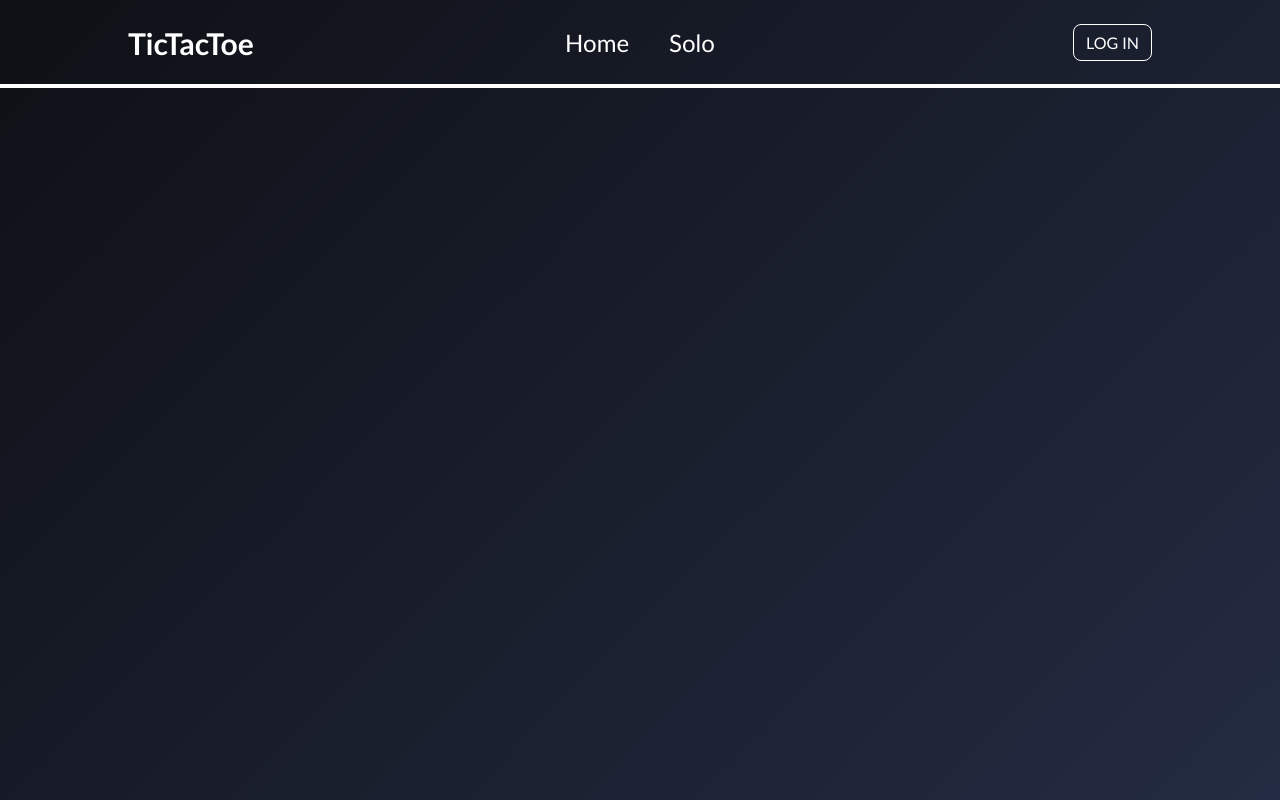
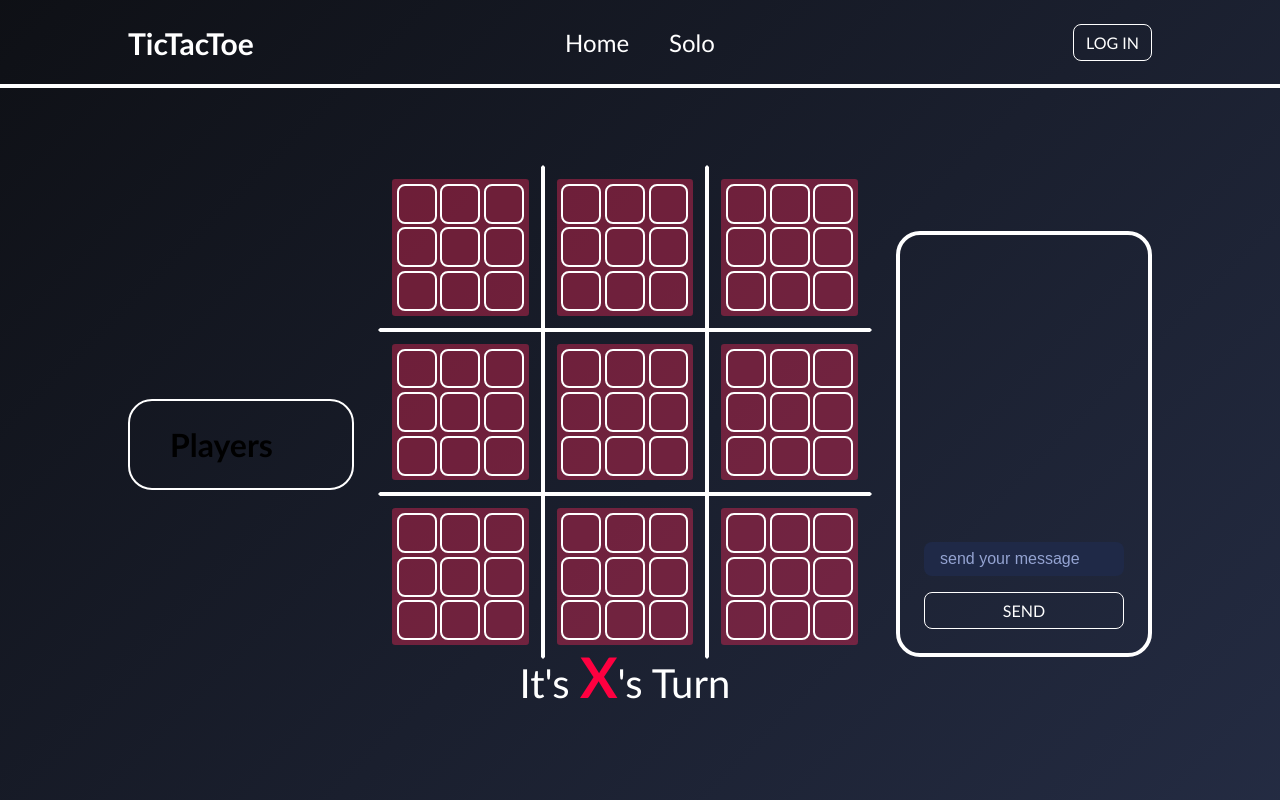
Before and after one commit to balkozavr/ticTacToe, a React (Vite) app: page /online in a window 1280 px wide. Built offline with nearby package versions, Linux system fonts and the light colour scheme.

Commit message:
Additional UI improvements

```diff
--- a/src/App.jsx
+++ b/src/App.jsx
@@ -6,6 +6,7 @@ import { Auth } from "./pages/Auth";
 import { Header } from "./components/Header/Header";
 import { RoomsPage } from "./pages/RoomsPage";
 import { HostPage } from "./pages/HostPage";
+import { OnlineGamePage } from "./pages/OnlineGamePage";
 
 export const App = () => {
   return (
@@ -19,6 +20,7 @@ export const App = () => {
             <Route path="/solo" element={<SoloGamePage />} />
             <Route path="/rooms" element={<RoomsPage />} />
             <Route path="/host" element={<HostPage />} />
+            <Route path="/online" element={<OnlineGamePage />} />
           </Routes>
         </div>
       </div>
--- /dev/null
+++ b/src/components/Chat/Chat.jsx
@@ -0,0 +1,12 @@
+import { Button } from "../UI/Button/Button";
+import "./Chat.scss";
+
+export const Chat = () => {
+  return (
+    <div className="chat">
+      <div className="chat-history"></div>
+      <input type="text" placeholder="send your message" />
+      <Button btnType="btn-chat">Send</Button>
+    </div>
+  );
+};
--- /dev/null
+++ b/src/components/Chat/Chat.scss
@@ -0,0 +1,37 @@
+.chat {
+  display: flex;
+  flex-direction: column;
+	aspect-ratio: 3 / 5;
+  color: white;
+  border: 0.5vmin solid white;
+  border-radius: 3vmin;
+  padding: 3vmin;
+  gap: 2vmin;
+
+  .chat-history {
+    padding: 1vmin;
+    flex: 1;
+  }
+
+  .send-container {
+    display: flex;
+    gap: 1vmin;
+  }
+
+  input[type="text"] {
+    font-size: 2vmin;
+    padding: 1vmin 2vmin;
+    border-radius: 0.5rem;
+    background-color: var(--foreground-dark);
+    border: none;
+    color: white;
+
+    &:focus-visible {
+      outline: 2px solid white;
+    }
+
+    &::placeholder {
+      color: var(--foreground-light);
+    }
+  }
+}
--- a/src/components/ExpandedGrid/ExpandedGrid.jsx
+++ b/src/components/ExpandedGrid/ExpandedGrid.jsx
@@ -66,7 +66,7 @@ export const ExpandedGrid = ({ isSolo }) => {
   };
 
   return (
-    <div className="expanded-grid-container">
+    <div className='expanded-grid-container'>
       <div className="expanded-grid">
         {mainGrid.boards.map((board, index) => (
           <div
--- a/src/components/ExpandedGrid/ExpandedGrid.scss
+++ b/src/components/ExpandedGrid/ExpandedGrid.scss
@@ -1,7 +1,6 @@
 .expanded-grid-container {
-	width: 80vmin;
+	width: 70vmin;
 	aspect-ratio: 1 / 1;
-	margin: 0 auto;
 	display: flex;
 	justify-content: center;
 	align-items: center;
@@ -9,7 +8,7 @@
 }
 
 .expanded-grid {
-	width: 90%;
+	width: 100%;
 	aspect-ratio: 1 / 1;
 	display: grid;
 	grid-template-columns: repeat(3, 1fr);
@@ -29,8 +28,27 @@
 	height: 100%;
 }
 
-@media screen and (width <= 1400px) {
-	.expanded-grid .cell {
-		font-size: 4vmin;
+.online-game-container {
+	height: 100%;
+	display: flex;
+	flex-direction: column;
+	justify-content: center;
+}
+
+.online-game {
+	height: 100%;
+	display: flex;
+	align-items: center;
+	justify-content: space-between;
+	gap: 3vmin;
+
+	.chat, .players {
+		width: 25%;
 	}
 }
+
+@media screen and (max-width: 1000px) {
+	.online-game {
+		flex-direction: column;
+	}
+}
--- /dev/null
+++ b/src/components/Players/Players.jsx
@@ -0,0 +1,13 @@
+import { Window } from "../UI/Window/Window";
+import "./Players.scss";
+
+export const Players = () => {
+  return (
+    <div className="players">
+      <Window>
+				<h1>Players</h1>
+
+			</Window>
+    </div>
+  );
+};
--- a/src/components/UI/Button/Button.scss
+++ b/src/components/UI/Button/Button.scss
@@ -90,4 +90,14 @@
     padding: 1vmin 2vmin;
     border-radius: 1vmin;
   }
+
+  &-chat {
+    font-size: 2vmin;
+    padding: 1vmin 2vmin;
+    border-radius: 1vmin;
+    transition: var(--bg-transition);
+    &:hover {
+      background-color: var(--highlight);
+    }
+  }
 }
--- a/src/components/UI/Window/Window.scss
+++ b/src/components/UI/Window/Window.scss
@@ -1,6 +1,6 @@
 .window {
 	background-color: transparent;
   border: 0.2vw solid white;
-	padding: 4vmin 6vmin;
+	padding: 3vmin 5vmin;
 	border-radius: 3vmin;
 }
--- /dev/null
+++ b/src/pages/OnlineGamePage.jsx
@@ -0,0 +1,18 @@
+import { Chat } from "../components/Chat/Chat";
+import { ExpandedGrid } from "../components/ExpandedGrid/ExpandedGrid";
+import { Players } from "../components/Players/Players";
+import { AnimateComponent } from "../components/UI/AnimateComponent";
+
+export const OnlineGamePage = () => {
+  return (
+    <div className="online-game-container">
+      <AnimateComponent>
+        <div className="online-game">
+          <Players />
+          <ExpandedGrid isSolo={false} />
+          <Chat />
+        </div>
+      </AnimateComponent>
+    </div>
+  );
+};
```
Also changed, not shown: src/components/Players/Players.scss (added).
